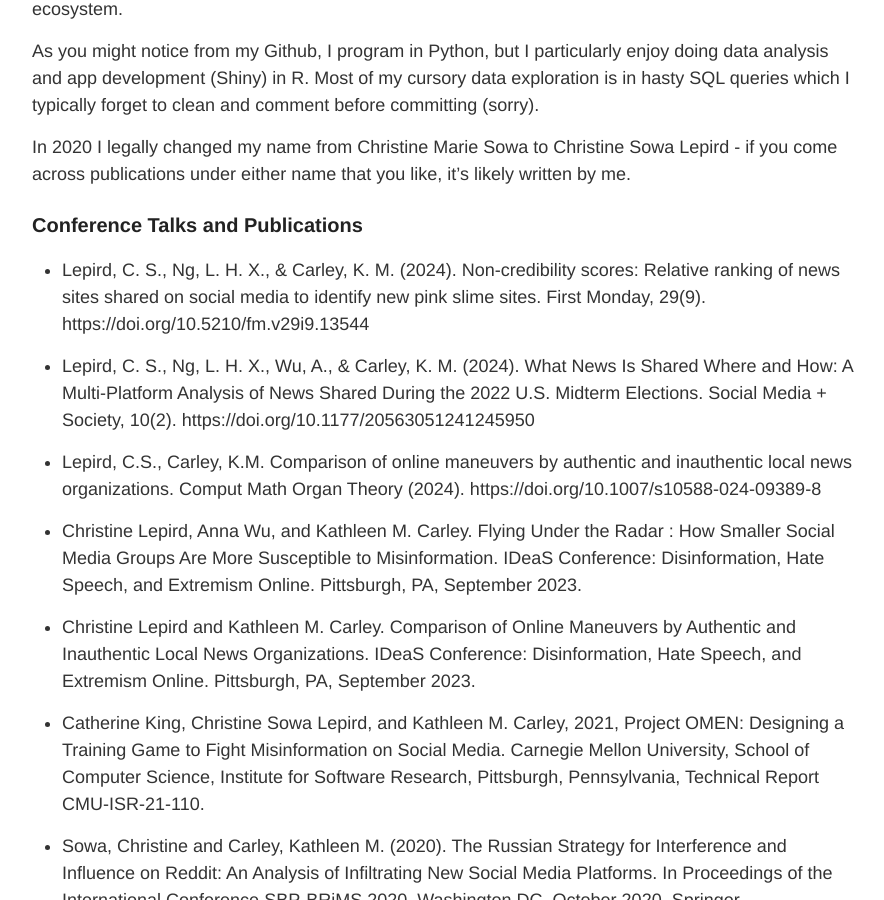
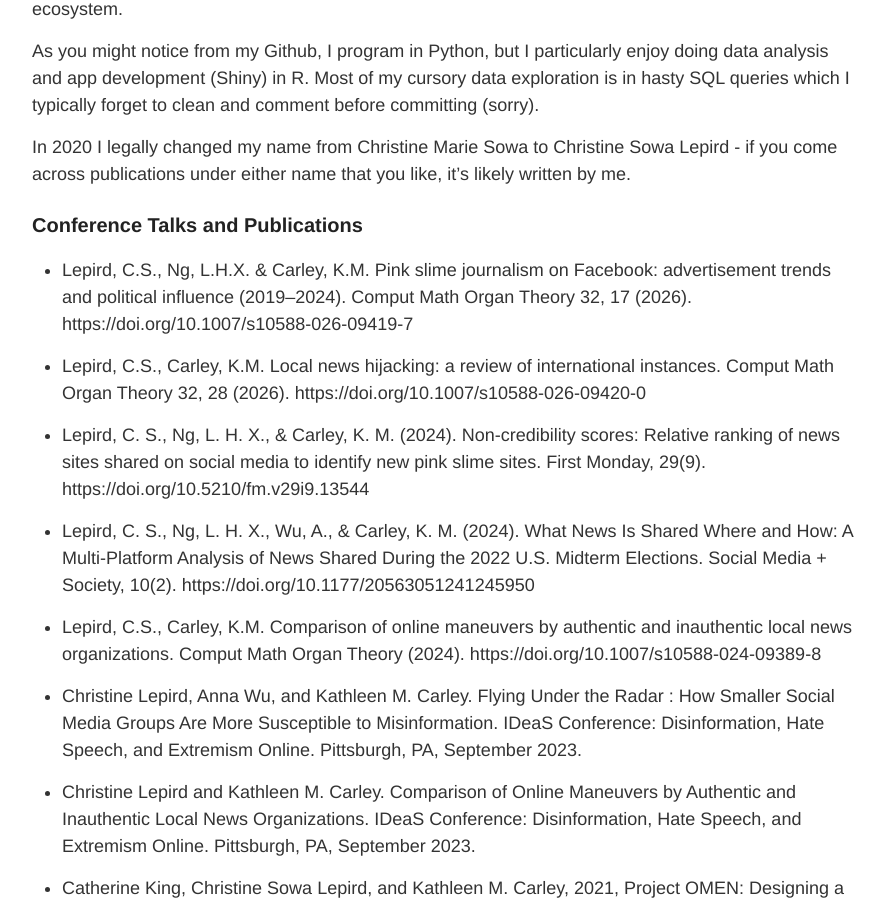
Before and after one commit to christine-lepird/christine-lepird.github.io, a Jekyll site: the page built from research.md, in a window 1280 px wide and 900 px high, scrolled down 499 px. Shown: the whole window, without its empty margins (193-1077 px from the left). Built offline with Jekyll 4.4.1, drawn with Linux system fonts in a browser that asks for light colours.

Commit message:
Update research.md

```diff
--- a/research.md
+++ b/research.md
@@ -14,6 +14,11 @@ As you might notice from my Github, I program in Python, but I particularly enjo
 In 2020 I legally changed my name from Christine Marie Sowa to Christine Sowa Lepird - if you come across publications under either name that you like, it's likely written by me.
 
 ### Conference Talks and Publications
+
+* Lepird, C.S., Ng, L.H.X. & Carley, K.M. Pink slime journalism on Facebook: advertisement trends and political influence (2019–2024). Comput Math Organ Theory 32, 17 (2026). https://doi.org/10.1007/s10588-026-09419-7
+
+* Lepird, C.S., Carley, K.M. Local news hijacking: a review of international instances. Comput Math Organ Theory 32, 28 (2026). https://doi.org/10.1007/s10588-026-09420-0
+
 * Lepird, C. S., Ng, L. H. X., & Carley, K. M. (2024). Non-credibility scores: Relative ranking of news sites shared on social media to identify new pink slime sites. First Monday, 29(9). https://doi.org/10.5210/fm.v29i9.13544
 
 * Lepird, C. S., Ng, L. H. X., Wu, A., & Carley, K. M. (2024). What News Is Shared Where and How: A Multi-Platform Analysis of News Shared During the 2022 U.S. Midterm Elections. Social Media + Society, 10(2). https://doi.org/10.1177/20563051241245950
```
